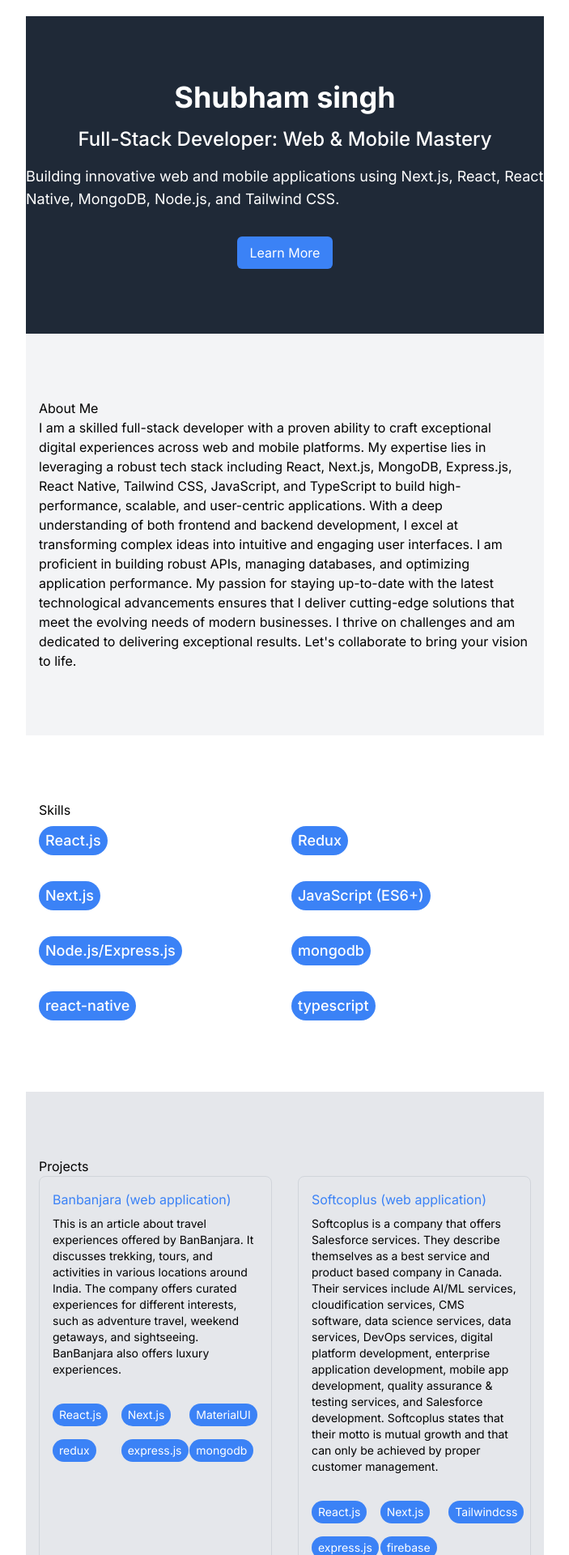
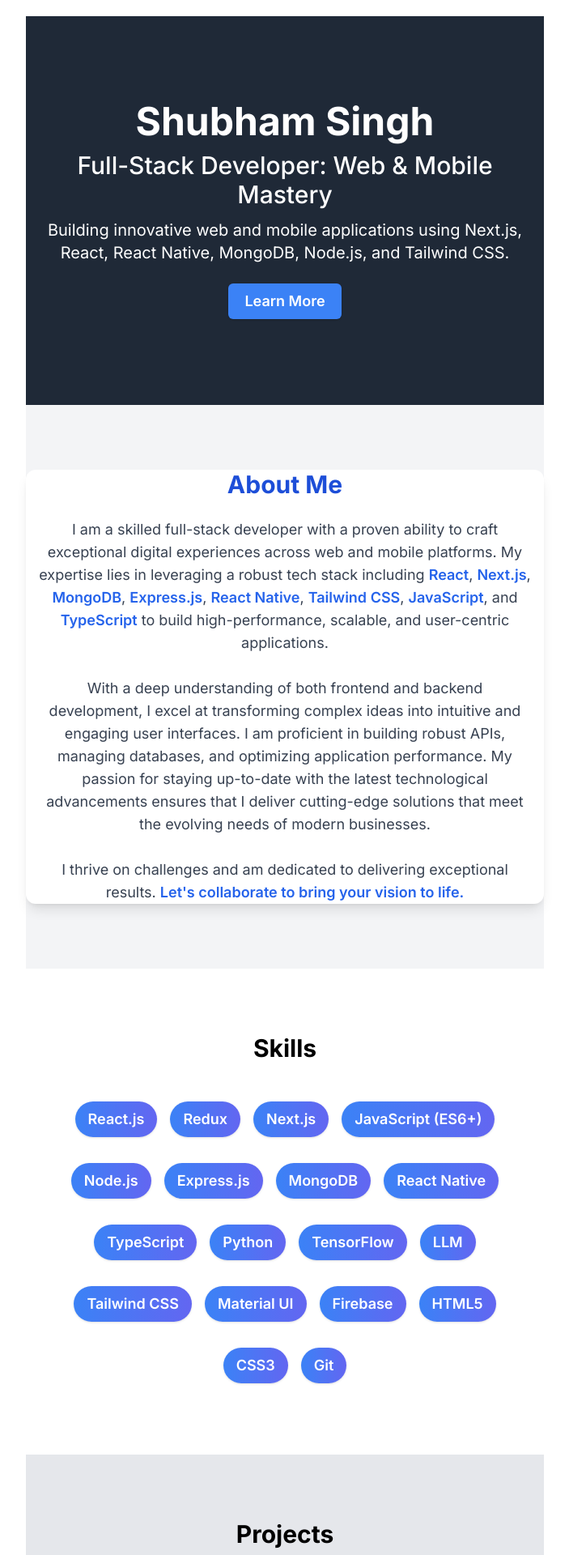
Before and after one commit to shubhamsingh2468/React-portfolio, a Next.js app: page / in a window 1280 px wide. Shown: the part 20-1940 px from the top of the page at 81% size, without its empty margins (288-991 px from the left). Built offline with nearby package versions, Linux system fonts and the light colour scheme.

Commit message:
Update components with framer-motion and improved design

```diff
--- a/app/components/AboutMe.js
+++ b/app/components/AboutMe.js
@@ -1,17 +1,48 @@
 import React from "react";
+import { motion } from "framer-motion";
+
+const containerVariants = {
+  hidden: {},
+  visible: {
+    transition: {
+      staggerChildren: 0.15,
+    },
+  },
+};
+
+const itemVariants = {
+  hidden: { opacity: 0, y: 40 },
+  visible: { opacity: 1, y: 0, transition: { type: "spring", stiffness: 60, damping: 18 } },
+};
 
 const AboutMe = () => {
   return (
     <section className="about-me bg-gray-100 py-20" id="about-me">
-      <div className="container mx-auto px-4 max-w-2xl">
-        <h2>About Me</h2>
-        <p>
-        I am a skilled full-stack developer with a proven ability to craft exceptional digital experiences across web and mobile platforms. My expertise lies in leveraging a robust tech stack including React, Next.js, MongoDB, Express.js, React Native, Tailwind CSS, JavaScript, and TypeScript to build high-performance, scalable, and user-centric applications.
-
-With a deep understanding of both frontend and backend development, I excel at transforming complex ideas into intuitive and engaging user interfaces. I am proficient in building robust APIs, managing databases, and optimizing application performance. My passion for staying up-to-date with the latest technological advancements ensures that I deliver cutting-edge solutions that meet the evolving needs of modern businesses.
-
-I thrive on challenges and am dedicated to delivering exceptional results. Let's collaborate to bring your vision to life.
-        </p>
+      <div className="container mx-auto px-4 max-w-2xl rounded-xl shadow-lg bg-white">
+        <motion.div
+          variants={containerVariants}
+          initial="hidden"
+          whileInView="visible"
+          viewport={{ once: true, amount: 0.2 }}
+          className="flex flex-col items-center"
+        >
+          <motion.h2
+            variants={itemVariants}
+            className="text-3xl font-bold mb-6 text-center text-blue-700"
+          >
+            About Me
+          </motion.h2>
+          <motion.p
+            variants={itemVariants}
+            className="text-gray-700 text-base md:text-lg leading-relaxed text-center"
+          >
+            I am a skilled full-stack developer with a proven ability to craft exceptional digital experiences across web and mobile platforms. My expertise lies in leveraging a robust tech stack including <span className="font-semibold text-blue-600">React</span>, <span className="font-semibold text-blue-600">Next.js</span>, <span className="font-semibold text-blue-600">MongoDB</span>, <span className="font-semibold text-blue-600">Express.js</span>, <span className="font-semibold text-blue-600">React Native</span>, <span className="font-semibold text-blue-600">Tailwind CSS</span>, <span className="font-semibold text-blue-600">JavaScript</span>, and <span className="font-semibold text-blue-600">TypeScript</span> to build high-performance, scalable, and user-centric applications.
+            <br /><br />
+            With a deep understanding of both frontend and backend development, I excel at transforming complex ideas into intuitive and engaging user interfaces. I am proficient in building robust APIs, managing databases, and optimizing application performance. My passion for staying up-to-date with the latest technological advancements ensures that I deliver cutting-edge solutions that meet the evolving needs of modern businesses.
+            <br /><br />
+            I thrive on challenges and am dedicated to delivering exceptional results. <span className="font-semibold text-blue-600">Let's collaborate to bring your vision to life.</span>
+          </motion.p>
+        </motion.div>
       </div>
     </section>
   );
--- a/app/components/Hero.js
+++ b/app/components/Hero.js
@@ -1,12 +1,67 @@
 import React from 'react';
+import { motion } from 'framer-motion';
+
+const textVariants = {
+  hidden: { x: -100, opacity: 0 },
+  visible: (i = 1) => ({
+    x: 0,
+    opacity: 1,
+    transition: {
+      x: { type: 'spring', stiffness: 50, damping: 20 },
+      opacity: { duration: 0.5 },
+      delay: i * 0.2,
+    },
+  }),
+};
+
+const buttonVariants = {
+  hidden: { opacity: 0, y: 20 },
+  visible: {
+    opacity: 1,
+    y: 0,
+    transition: { delay: 0.8, duration: 0.5 },
+  },
+};
 
 const Hero = () => {
   return (
-    <section className="hero bg-gray-800 text-white py-20 flex flex-col items-center justify-center">
-      <h1 className="text-4xl font-bold mb-4">Shubham singh</h1>
-      <h2 className="text-2xl font-medium mb-4">Full-Stack Developer: Web & Mobile Mastery</h2>
-      <p className="text-lg mb-8">Building innovative web and mobile applications using Next.js, React, React Native, MongoDB, Node.js, and Tailwind CSS.</p>
-      <a href="#about-me" className="px-4 py-2 bg-blue-500 hover:bg-blue-700 text-white rounded-md">Learn More</a>
+    <section className="hero bg-gray-800 text-white py-16 md:py-24 flex flex-col items-center justify-center min-h-[60vh] px-4">
+      <motion.h1
+        className="text-3xl sm:text-4xl md:text-5xl font-bold mb-3 text-center"
+        variants={textVariants}
+        initial="hidden"
+        animate="visible"
+        custom={1}
+      >
+        Shubham Singh
+      </motion.h1>
+      <motion.h2
+        className="text-xl sm:text-2xl md:text-3xl font-medium mb-3 text-center"
+        variants={textVariants}
+        initial="hidden"
+        animate="visible"
+        custom={2}
+      >
+        Full-Stack Developer: Web & Mobile Mastery
+      </motion.h2>
+      <motion.p
+        className="text-base sm:text-lg md:text-xl mb-6 text-center max-w-2xl"
+        variants={textVariants}
+        initial="hidden"
+        animate="visible"
+        custom={3}
+      >
+        Building innovative web and mobile applications using Next.js, React, React Native, MongoDB, Node.js, and Tailwind CSS.
+      </motion.p>
+      <motion.a
+        href="#about-me"
+        className="px-5 py-2 bg-blue-500 hover:bg-blue-700 text-white rounded-md text-base md:text-lg font-semibold shadow transition"
+        variants={buttonVariants}
+        initial="hidden"
+        animate="visible"
+      >
+        Learn More
+      </motion.a>
     </section>
   );
 };
--- a/app/components/Projects.js
+++ b/app/components/Projects.js
@@ -1,5 +1,6 @@
 import React from 'react';
-import Link from 'next/link'; // Import Next.js Link component
+import Link from 'next/link';
+import { motion } from 'framer-motion';
 
 const projects = [
   {
@@ -56,36 +57,63 @@ const projects = [
   },
 ];
 
-
+const cardVariants = {
+  hidden: { opacity: 0, y: 40 },
+  visible: (i = 1) => ({
+    opacity: 1,
+    y: 0,
+    transition: {
+      delay: i * 0.15,
+      type: 'spring',
+      stiffness: 60,
+      damping: 18,
+    },
+  }),
+};
 
 const Projects = () => {
   return (
     <section className="projects bg-gray-200 py-20" id="projects">
-      <div className="container mx-auto px-4 max-w-2xl">
-        <h2>Projects</h2>
+      <div className="container mx-auto px-4 max-w-4xl">
+        <h2 className="text-3xl font-bold mb-10 text-center">Projects</h2>
         <ul className="project-list grid grid-cols-1 md:grid-cols-2 gap-8">
-          {projects.map((project) => (
-            <li key={project.title} className="project rounded-lg border border-gray-300 p-4">
-              {project.link.startsWith('http') ? ( // Check if it's an external link
-                <a href={project.link} target="_blank" rel="noreferrer" className="text-blue-500 hover:underline">
+          {projects.map((project, idx) => (
+            <motion.li
+              key={project.title}
+              className="project rounded-xl border border-gray-300 p-6 bg-white shadow-md flex flex-col"
+              variants={cardVariants}
+              initial="hidden"
+              whileInView="visible"
+              viewport={{ once: true, amount: 0.2 }}
+              custom={idx}
+            >
+              {project.link.startsWith('http') ? (
+                <a
+                  href={project.link}
+                  target="_blank"
+                  rel="noreferrer"
+                  className="text-blue-600 hover:underline text-lg font-semibold"
+                >
                   {project.title}
                 </a>
               ) : (
-                <Link href={project.link}>
-                  {project.title}  {/* Removed the inner <a> tag */}
+                <Link href={project.link} className="text-blue-600 hover:underline text-lg font-semibold">
+                  {project.title}
                 </Link>
               )}
-              <p className="text-sm mt-2">{project.description}</p>
-              {project.technologies && ( // Handle missing technologies gracefully
-                <ul className="technologies grid grid-cols-3 items-center text-sm mt-4 ">
+              <p className="text-sm mt-2 text-gray-700">{project.description}</p>
+              {project.technologies && (
+                <ul className="flex flex-wrap gap-2 mt-4">
                   {project.technologies.map((tech) => (
-                    <li key={tech} className="mr-2 mt-4">
-                      <span className="inline-block bg-blue-500 text-white px-2 py-1 rounded-full">{tech}</span>
+                    <li key={tech}>
+                      <span className="inline-block bg-blue-500/90 text-white px-3 py-1 rounded-full text-xs font-medium shadow-sm hover:bg-blue-600 transition">
+                        {tech}
+                      </span>
                     </li>
                   ))}
                 </ul>
               )}
-            </li>
+            </motion.li>
           ))}
         </ul>
       </div>
--- a/app/components/Skills.js
+++ b/app/components/Skills.js
@@ -1,31 +1,65 @@
 import React from 'react';
+import { motion } from 'framer-motion';
 
-const Skills = () => {
 const skills = [
   'React.js',
   'Redux',
   'Next.js',
   'JavaScript (ES6+)',
-    'Node.js/Express.js',
-    'mongodb',
-    'react-native',
-    'typescript',
-
+  'Node.js',
+  'Express.js',
+  'MongoDB',
+  'React Native',
+  'TypeScript',
+  'Python',
+  'TensorFlow',
+  'LLM',
+  'Tailwind CSS',
+  'Material UI',
+  'Firebase',
+  'HTML5',
+  'CSS3',
+  'Git',
 ];
 
+const containerVariants = {
+  hidden: {},
+  visible: {
+    transition: {
+      staggerChildren: 0.08,
+    },
+  },
+};
+
+const itemVariants = {
+  hidden: { opacity: 0, y: 30 },
+  visible: { opacity: 1, y: 0, transition: { type: 'spring', stiffness: 60, damping: 15 } },
+};
+
+const Skills = () => {
   return (
     <section className="skills bg-white py-20" id="skills">
-      <div className="container mx-auto px-4 max-w-2xl">
-        <h2>Skills</h2>
-        <ul className="skill-list grid grid-cols-1 md:grid-cols-2 gap-4">
+      <div className="container mx-auto px-4 max-w-3xl">
+        <h2 className="text-3xl font-bold mb-10 text-center">Skills</h2>
+        <motion.ul
+          className="skill-list flex flex-wrap justify-center gap-4"
+          variants={containerVariants}
+          initial="hidden"
+          whileInView="visible"
+          viewport={{ once: true, amount: 0.2 }}
+        >
           {skills.map((skill) => (
-            <li key={skill} className="flex items-center py-2">
-              <span className="inline-block bg-blue-500 text-white px-2 py-1 rounded-full mr-4 text-lg font-medium">
+            <motion.li
+              key={skill}
+              variants={itemVariants}
+              className="py-2"
+            >
+              <span className="inline-block bg-gradient-to-r from-blue-500 to-indigo-500 text-white px-4 py-2 rounded-full text-base md:text-lg font-semibold shadow hover:scale-105 transition-transform duration-200">
                 {skill}
               </span>
-            </li>
+            </motion.li>
           ))}
-        </ul>
+        </motion.ul>
       </div>
     </section>
   );
--- a/package.json
+++ b/package.json
@@ -9,6 +9,7 @@
     "lint": "next lint"
   },
   "dependencies": {
+    "framer-motion": "^12.23.12",
     "next": "14.0.4",
     "react": "^18",
     "react-calendar": "^4.7.0",
```
Also changed, not shown: 1 other file (tests, documents, lock files or other folders). Lines whose indentation alone changed are shown as unchanged.
